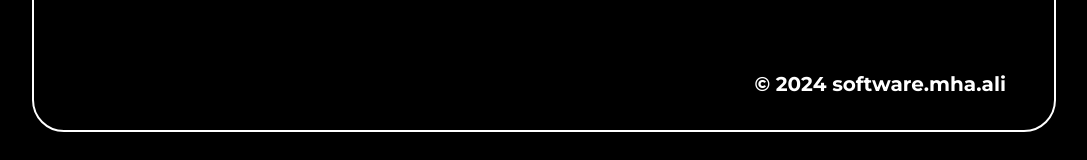
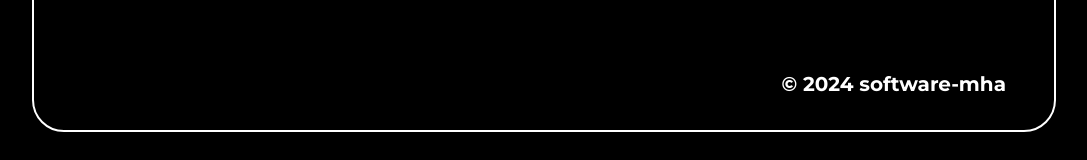
Before and after one commit to software-mha/software-mha.github.io, a React (Vite) app: page / in a window 1280 px wide. Shown: the part 568-728 px from the top of the page, without its empty margins (96-1183 px from the left). Built offline with nearby package versions, Linux system fonts and the light colour scheme.

Commit message:
update footer

```diff
--- a/src/components/Footer.jsx
+++ b/src/components/Footer.jsx
@@ -1,7 +1,7 @@
 const Footer = () => {
     return (
         <div className="flex justify-end px-4 mb-4 py-4 font-bold text-xl">
-            <div>&#169; 2024 software.mha.ali</div>
+            <div>&#169; 2024 software-mha</div>
         </div>
     );
 };
```
